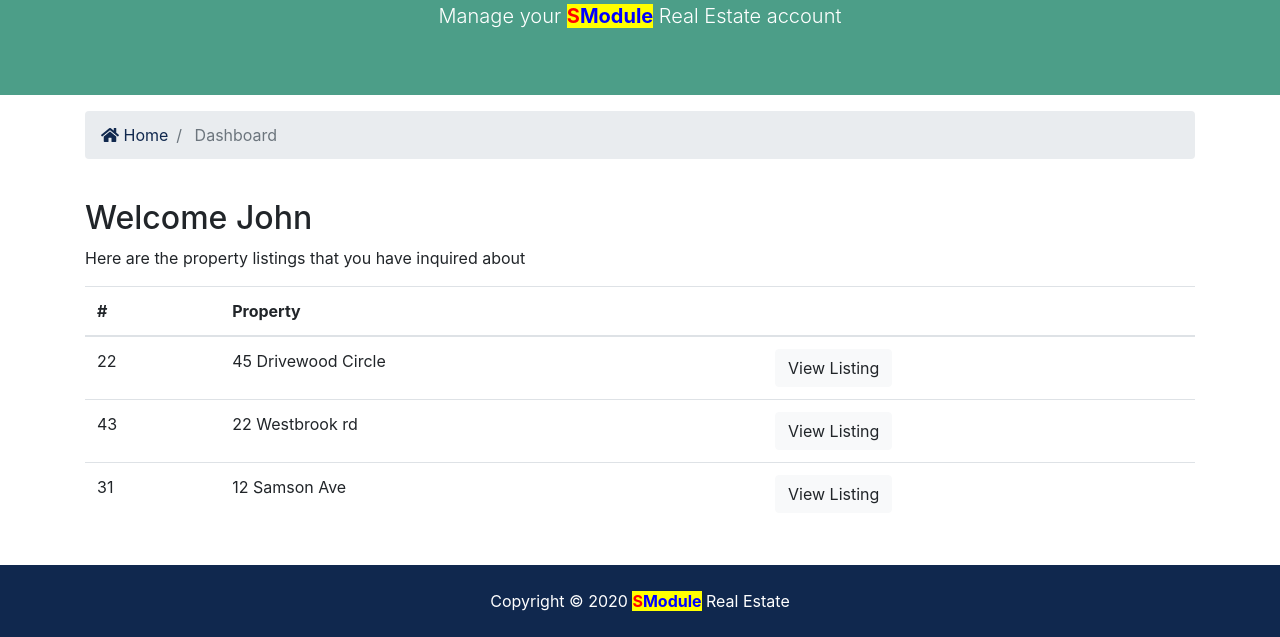
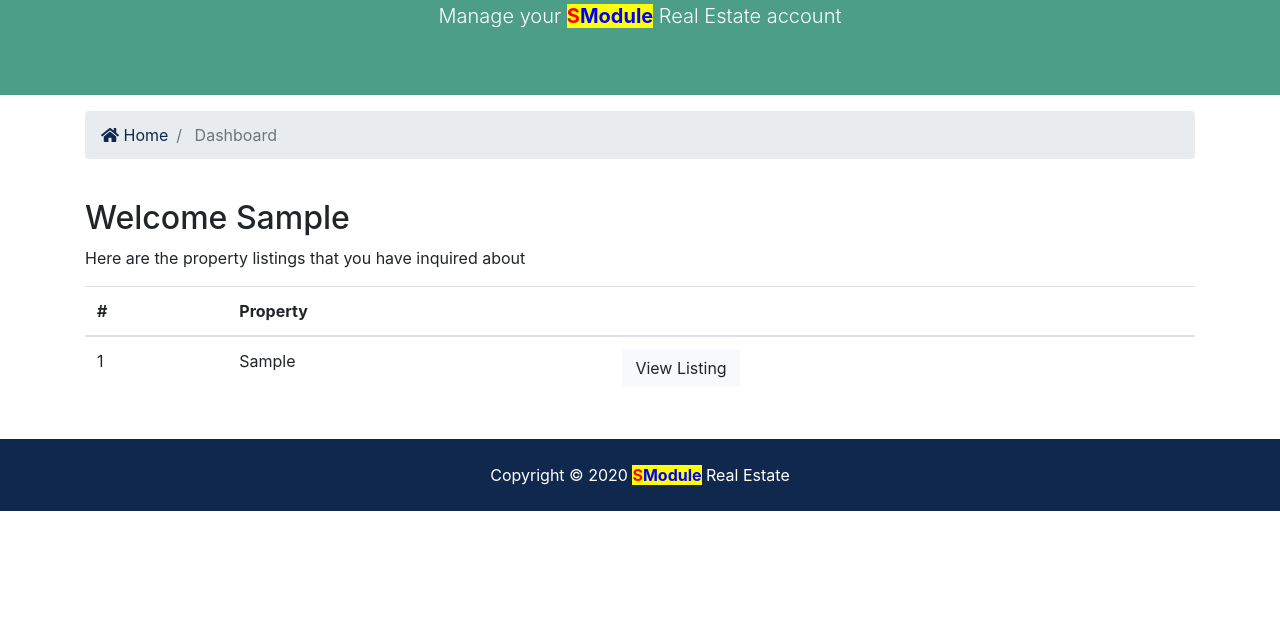
Before and after one commit to sabbirhossain540/Real-state-Project-Using-Django, a Django app: page /accounts/dashboard in a window 1280 px wide. Shown: the part 250-887 px from the top of the page. After the commit the page ends 761 px from the top, so only its background shows below. Run offline with Django 3.2, Linux system fonts and the light colour scheme; a user stored in the database is signed in; tables that the repository leaves empty hold one stand-in row (values such as "Sample post"); some libraries are stand-ins or nearby versions.

Commit message:
Day 7 End

```diff
--- a/rsp/accounts/views.py
+++ b/rsp/accounts/views.py
@@ -1,6 +1,8 @@
 from django.shortcuts import render, redirect
 from django.contrib.auth.models import User
 from django.contrib import auth
+
+from contacts.models import Contact
 #from django.contrib import messages
 
 # Create your views here.
@@ -73,4 +75,10 @@ def logout(request):
 
 
 def dashboard(request):
-    return render(request,'accounts/dashboard.html')
+    user_contact = Contact.objects.order_by('-contact_date').filter(user_id=request.user.id)
+
+    context = {
+        'contacts' : user_contact
+    }
+
+    return render(request,'accounts/dashboard.html', context)
--- a/rsp/contacts/views.py
+++ b/rsp/contacts/views.py
@@ -28,7 +28,7 @@ def contact(request):
 
         #Send Email
         send_mail(
-            'Property Listing Inquery',
+            'Property Listing Inquery From SModule Real Estate',
             'There has been an inquery for '+ listing + '. Sign into the admin panel for more info',
             'ashes545454@gmail.com', #Host mail
             ['job.sabbirhossain308@gmail.com'], #Where We want to sent mail
--- a/rsp/templates/accounts/dashboard.html
+++ b/rsp/templates/accounts/dashboard.html
@@ -34,7 +34,7 @@
     <div class="container">
       <div class="row">
         <div class="col-md-12">
-          <h2>Welcome John</h2>
+          <h2>Welcome {{ user.first_name }}</h2>
           <p>Here are the property listings that you have inquired about</p>
           <table class="table">
             <thead>
@@ -45,27 +45,20 @@
               </tr>
             </thead>
             <tbody>
-              <tr>
-                <td>22</td>
-                <td>45 Drivewood Circle</td>
-                <td>
-                  <a class="btn btn-light" href="#">View Listing</a>
-                </td>
-              </tr>
-              <tr>
-                <td>43</td>
-                <td>22 Westbrook rd</td>
-                <td>
-                  <a class="btn btn-light" href="#">View Listing</a>
-                </td>
-              </tr>
-              <tr>
-                <td>31</td>
-                <td>12 Samson Ave</td>
-                <td>
-                  <a class="btn btn-light" href="#">View Listing</a>
-                </td>
-              </tr>
+              {% if contacts %}
+                {% for contact in contacts %}
+                <tr>
+                  <td>{{ contact.id }}</td>
+                  <td>{{ contact.listing }}</td>
+                  <td>
+                    <a class="btn btn-light" href="{% url 'listing' contact.listing_id %}">View Listing</a>
+                  </td>
+                </tr>
+                {% endfor %}
+              {% else %}
+                <h1>No Query Listing Avilable</h1>
+              {% endif %}
+
             </tbody>
           </table>
         </div>
```
Also changed, not shown: rsp/media/photo/2020/04/17/Editted_1_of_1.jpg (added), rsp/media/photo/2020/04/17/home-6.jpg (added), rsp/media/photo/2020/04/17/home-inside-1.jpg (added), rsp/media/photo/2020/04/17/home-inside-2.jpg (added), rsp/media/photo/2020/04/17/home-inside-3.jpg (added), rsp/media/photo/2020/04/17/home-inside-4.jpg (added), rsp/media/photo/2020/04/17/home-inside-5.jpg (added), rsp/media/photo/2020/04/17/home-inside-6.jpg (added).
